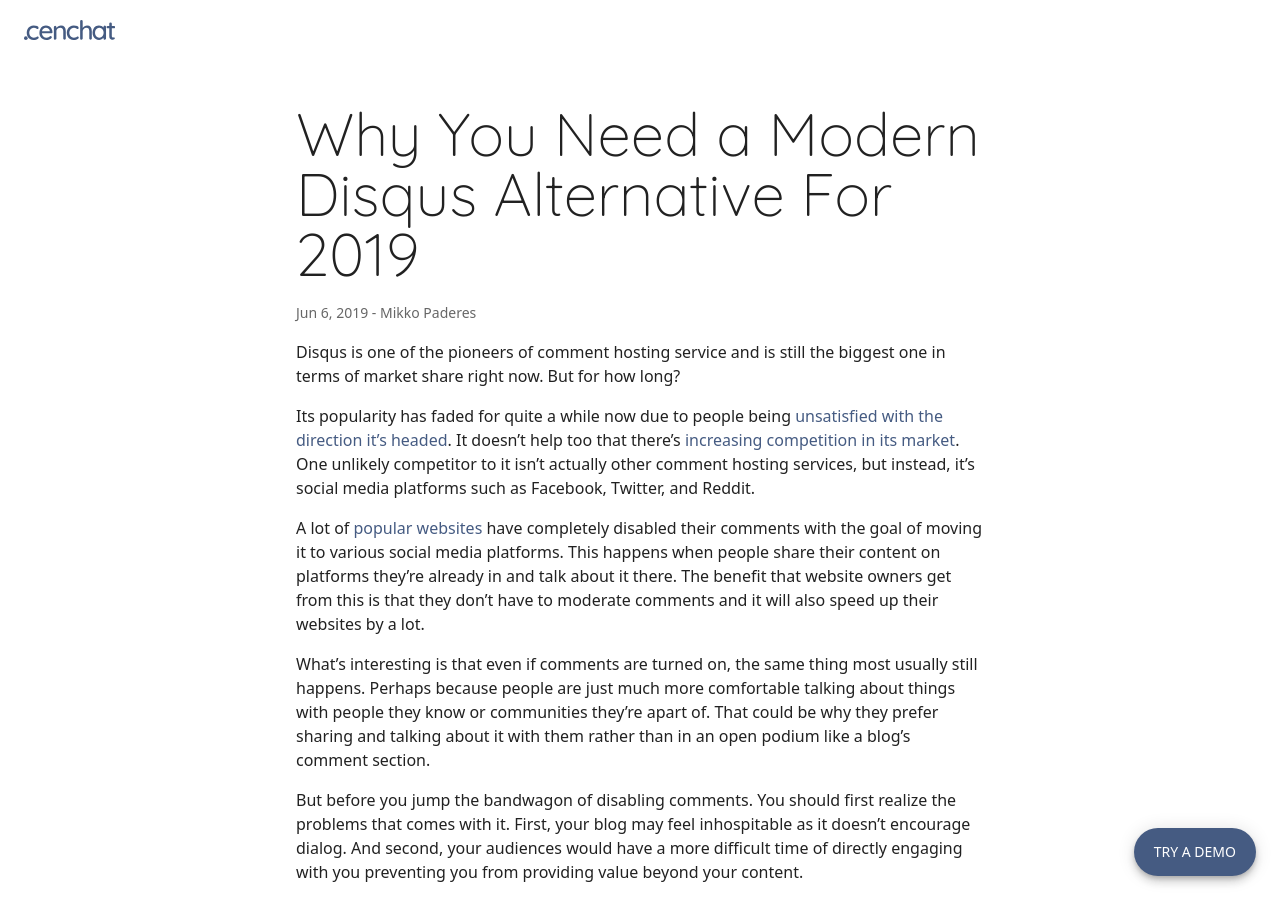
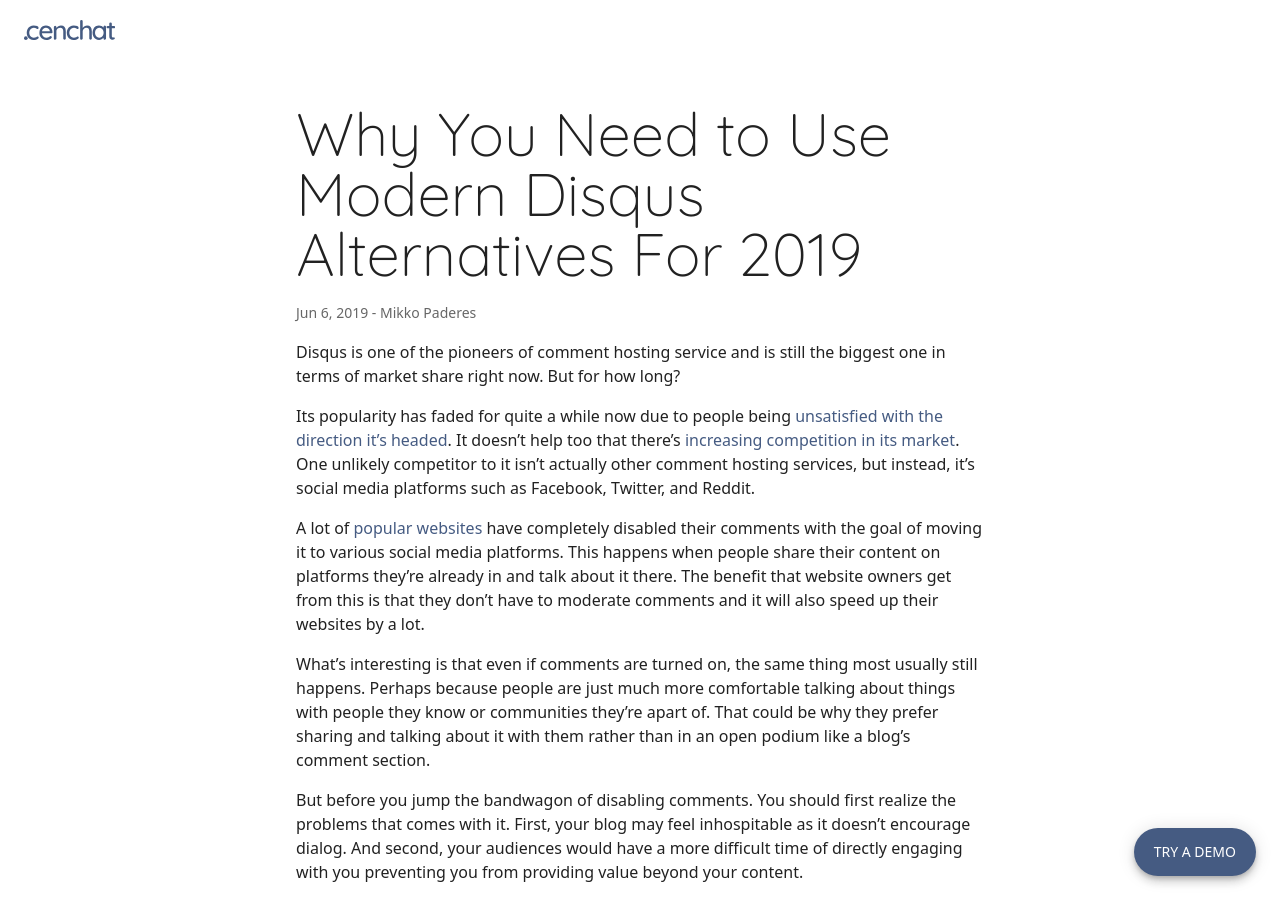
Before and after one commit to cenchat/cenchat.github.io, a Jekyll site: the page built from _posts/2019-06-06-modern-alternative-to-disqus.md, in a window 1280 px wide and 900 px high. Built offline with Jekyll 4.4.1, drawn with Linux system fonts in a browser that asks for light colours; a script that is not in the unit is left out.

Commit message:
Update title

```diff
--- a/_posts/2019-06-06-modern-alternative-to-disqus.md
+++ b/_posts/2019-06-06-modern-alternative-to-disqus.md
@@ -1,6 +1,6 @@
 ---
 layout: post
-title: Why You Need a Modern Disqus Alternative For 2019
+title: Why You Need to Use Modern Disqus Alternatives For 2019
 description: Comments have evolved as social media has taken over it. Your blog should too. Here's a modern alternative to Disqus to help you do it.
 author: Mikko Paderes
 tags: strategy
```
